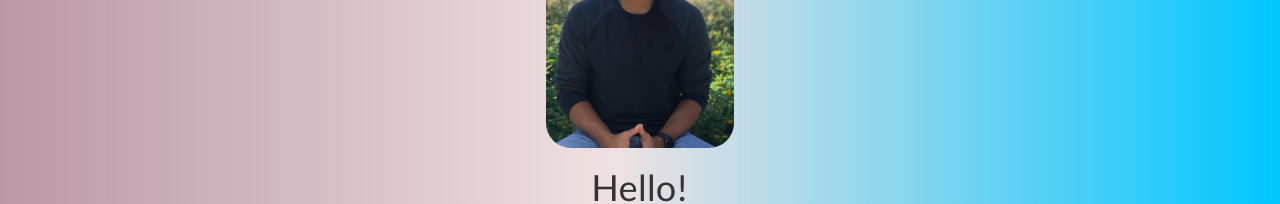
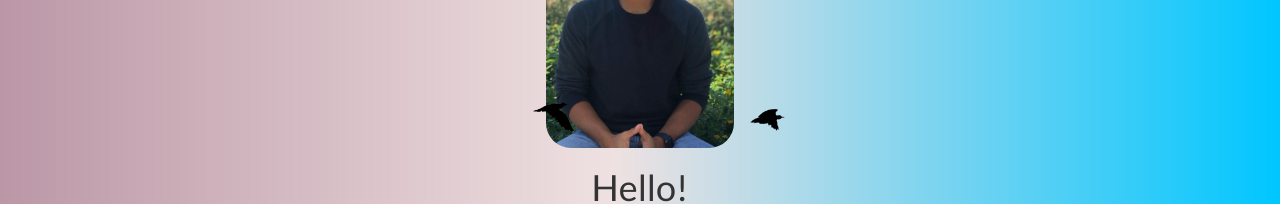
Before and after one commit to mxteroy/PersonalWebsite, a React (Create React App) app: page / in a window 1280 px wide. Shown: the part 134-338 px from the top of the page. Built offline with nearby package versions, Linux system fonts and the light colour scheme.

Commit message:
added bird animation

```diff
--- a/src/App.js
+++ b/src/App.js
@@ -23,6 +23,18 @@ class App extends Component{
 
         return (
             <div>
+                <div class="bird-container bird-container--one">
+                <div class="bird bird--one"></div>
+                </div>
+                <div class="bird-container bird-container--two">
+                <div class="bird bird--two"></div>
+                </div>
+                <div class="bird-container bird-container--three">
+                <div class="bird bird--three"></div>
+                </div>
+                <div class="bird-container bird-container--four">
+                <div class="bird bird--four"></div>
+                </div>
                 <img src={profile} className="profile" alt="profile"/>
                 <h1>Hello!</h1>
                 <p>My name is James Eroy</p>
--- a/src/index.css
+++ b/src/index.css
@@ -56,3 +56,262 @@ background: linear-gradient(90deg, rgba(94,7,44,0.4181022750897234) 0%, rgba(145
 
     to {opacity: 100;}
 }
+
+
+.bird {
+    background-image: url('./assets/bird-cells.svg');
+    background-size: auto 100%;
+    width: 88px;
+    height: 125px;
+    will-change: background-position;
+    -webkit-animation-name: fly-cycle;
+    animation-name: fly-cycle;
+    -webkit-animation-timing-function: steps(10);
+    animation-timing-function: steps(10);
+    -webkit-animation-iteration-count: infinite;
+    animation-iteration-count: infinite;
+}
+.bird--one {
+    -webkit-animation-duration: 1s;
+    animation-duration: 1s;
+    -webkit-animation-delay: -0.5s;
+    animation-delay: -0.5s;
+}
+.bird--two {
+    -webkit-animation-duration: 0.9s;
+    animation-duration: 0.9s;
+    -webkit-animation-delay: -0.75s;
+    animation-delay: -0.75s;
+}
+.bird--three {
+    -webkit-animation-duration: 1.25s;
+    animation-duration: 1.25s;
+    -webkit-animation-delay: -0.25s;
+    animation-delay: -0.25s;
+}
+.bird--four {
+    -webkit-animation-duration: 1.1s;
+    animation-duration: 1.1s;
+    -webkit-animation-delay: -0.5s;
+    animation-delay: -0.5s;
+}
+.bird-container {
+    position: absolute;
+    top: 20%;
+    left: -7.5vw;
+    -webkit-transform: scale(0);
+    transform: scale(0);
+    will-change: transform;
+    -webkit-animation-name: fly-right-one;
+    animation-name: fly-right-one;
+    -webkit-animation-timing-function: linear;
+    animation-timing-function: linear;
+    -webkit-animation-iteration-count: infinite;
+    animation-iteration-count: infinite;
+}
+.bird-container--one {
+    -webkit-animation-duration: 15s;
+    animation-duration: 15s;
+    -webkit-animation-delay: 0;
+    animation-delay: 0;
+}
+.bird-container--two {
+    -webkit-animation-duration: 16s;
+    animation-duration: 16s;
+    -webkit-animation-delay: 1s;
+    animation-delay: 1s;
+}
+.bird-container--three {
+    -webkit-animation-duration: 14.6s;
+    animation-duration: 14.6s;
+    -webkit-animation-delay: 9.5s;
+    animation-delay: 9.5s;
+}
+.bird-container--four {
+    -webkit-animation-duration: 16s;
+    animation-duration: 16s;
+    -webkit-animation-delay: 10.25s;
+    animation-delay: 10.25s;
+}
+ @-webkit-keyframes fly-cycle {
+ 100% {
+ background-position: -900px 0;
+}
+}
+ @keyframes fly-cycle {
+ 100% {
+ background-position: -900px 0;
+}
+}
+@-webkit-keyframes fly-right-one {
+ 0% {
+ left: -10%;
+ -webkit-transform: scale(0.3);
+ transform: scale(0.3);
+}
+ 10% {
+ left: 10%;
+ -webkit-transform: translateY(2vh) scale(0.4);
+ transform: translateY(2vh) scale(0.4);
+}
+ 20% {
+ left: 30%;
+ -webkit-transform: translateY(0vh) scale(0.5);
+ transform: translateY(0vh) scale(0.5);
+}
+ 30% {
+ left: 50%;
+ -webkit-transform: translateY(4vh) scale(0.6);
+ transform: translateY(4vh) scale(0.6);
+}
+ 40% {
+ left: 70%;
+ -webkit-transform: translateY(2vh) scale(0.6);
+ transform: translateY(2vh) scale(0.6);
+}
+ 50% {
+ left: 90%;
+ -webkit-transform: translateY(0vh) scale(0.6);
+ transform: translateY(0vh) scale(0.6);
+}
+ 60% {
+ left: 110%;
+ -webkit-transform: translateY(0vh) scale(0.6);
+ transform: translateY(0vh) scale(0.6);
+}
+ 100% {
+ left: 110%;
+ opacity: 1;
+ -webkit-transform: translateY(0vh) scale(0.6);
+ transform: translateY(0vh) scale(0.6);
+}
+}
+@keyframes fly-right-one {
+ 0% {
+ left: -10%;
+ -webkit-transform: scale(0.3);
+ transform: scale(0.3);
+}
+ 10% {
+ left: 10%;
+ -webkit-transform: translateY(2vh) scale(0.4);
+ transform: translateY(2vh) scale(0.4);
+}
+ 20% {
+ left: 30%;
+ -webkit-transform: translateY(0vh) scale(0.5);
+ transform: translateY(0vh) scale(0.5);
+}
+ 30% {
+ left: 50%;
+ -webkit-transform: translateY(4vh) scale(0.6);
+ transform: translateY(4vh) scale(0.6);
+}
+ 40% {
+ left: 70%;
+ -webkit-transform: translateY(2vh) scale(0.6);
+ transform: translateY(2vh) scale(0.6);
+}
+ 50% {
+ left: 90%;
+ -webkit-transform: translateY(0vh) scale(0.6);
+ transform: translateY(0vh) scale(0.6);
+}
+ 60% {
+ left: 110%;
+ -webkit-transform: translateY(0vh) scale(0.6);
+ transform: translateY(0vh) scale(0.6);
+}
+ 100% {
+ left: 110%;
+ opacity: 1;
+ -webkit-transform: translateY(0vh) scale(0.6);
+ transform: translateY(0vh) scale(0.6);
+}
+}
+@-webkit-keyframes fly-right-two {
+ 0% {
+ left: -10%;
+ opacity: 1;
+ -webkit-transform: translateY(-2vh) scale(0.5);
+ transform: translateY(-2vh) scale(0.5);
+}
+ 10% {
+ left: 10%;
+ -webkit-transform: translateY(0vh) scale(0.4);
+ transform: translateY(0vh) scale(0.4);
+}
+ 20% {
+ left: 30%;
+ -webkit-transform: translateY(-4vh) scale(0.6);
+ transform: translateY(-4vh) scale(0.6);
+}
+ 30% {
+ left: 50%;
+ -webkit-transform: translateY(1vh) scale(0.45);
+ transform: translateY(1vh) scale(0.45);
+}
+ 40% {
+ left: 70%;
+ -webkit-transform: translateY(-2.5vh) scale(0.5);
+ transform: translateY(-2.5vh) scale(0.5);
+}
+ 50% {
+ left: 90%;
+ -webkit-transform: translateY(0vh) scale(0.45);
+ transform: translateY(0vh) scale(0.45);
+}
+ 51% {
+ left: 110%;
+ -webkit-transform: translateY(0vh) scale(0.45);
+ transform: translateY(0vh) scale(0.45);
+}
+ 100% {
+ left: 110%;
+ -webkit-transform: translateY(0vh) scale(0.45);
+ transform: translateY(0vh) scale(0.45);
+}
+}
+@keyframes fly-right-two {
+ 0% {
+ left: -10%;
+ opacity: 1;
+ -webkit-transform: translateY(-2vh) scale(0.5);
+ transform: translateY(-2vh) scale(0.5);
+}
+ 10% {
+ left: 10%;
+ -webkit-transform: translateY(0vh) scale(0.4);
+ transform: translateY(0vh) scale(0.4);
+}
+ 20% {
+ left: 30%;
+ -webkit-transform: translateY(-4vh) scale(0.6);
+ transform: translateY(-4vh) scale(0.6);
+}
+ 30% {
+ left: 50%;
+ -webkit-transform: translateY(1vh) scale(0.45);
+ transform: translateY(1vh) scale(0.45);
+}
+ 40% {
+ left: 70%;
+ -webkit-transform: translateY(-2.5vh) scale(0.5);
+ transform: translateY(-2.5vh) scale(0.5);
+}
+ 50% {
+ left: 90%;
+ -webkit-transform: translateY(0vh) scale(0.45);
+ transform: translateY(0vh) scale(0.45);
+}
+ 51% {
+ left: 110%;
+ -webkit-transform: translateY(0vh) scale(0.45);
+ transform: translateY(0vh) scale(0.45);
+}
+ 100% {
+ left: 110%;
+ -webkit-transform: translateY(0vh) scale(0.45);
+ transform: translateY(0vh) scale(0.45);
+}
+}
```
Also changed, not shown: src/assets/bg_img.jpg (added), src/assets/bird-cells.svg (added).
